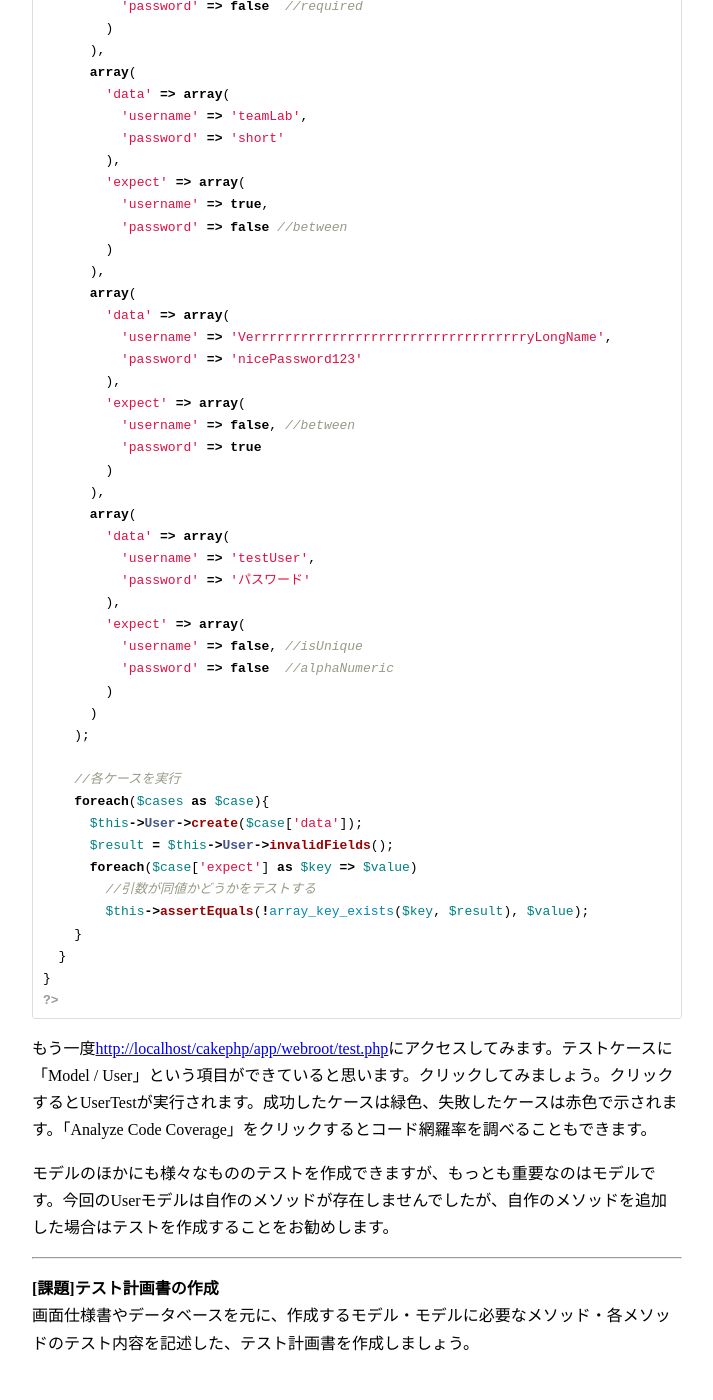
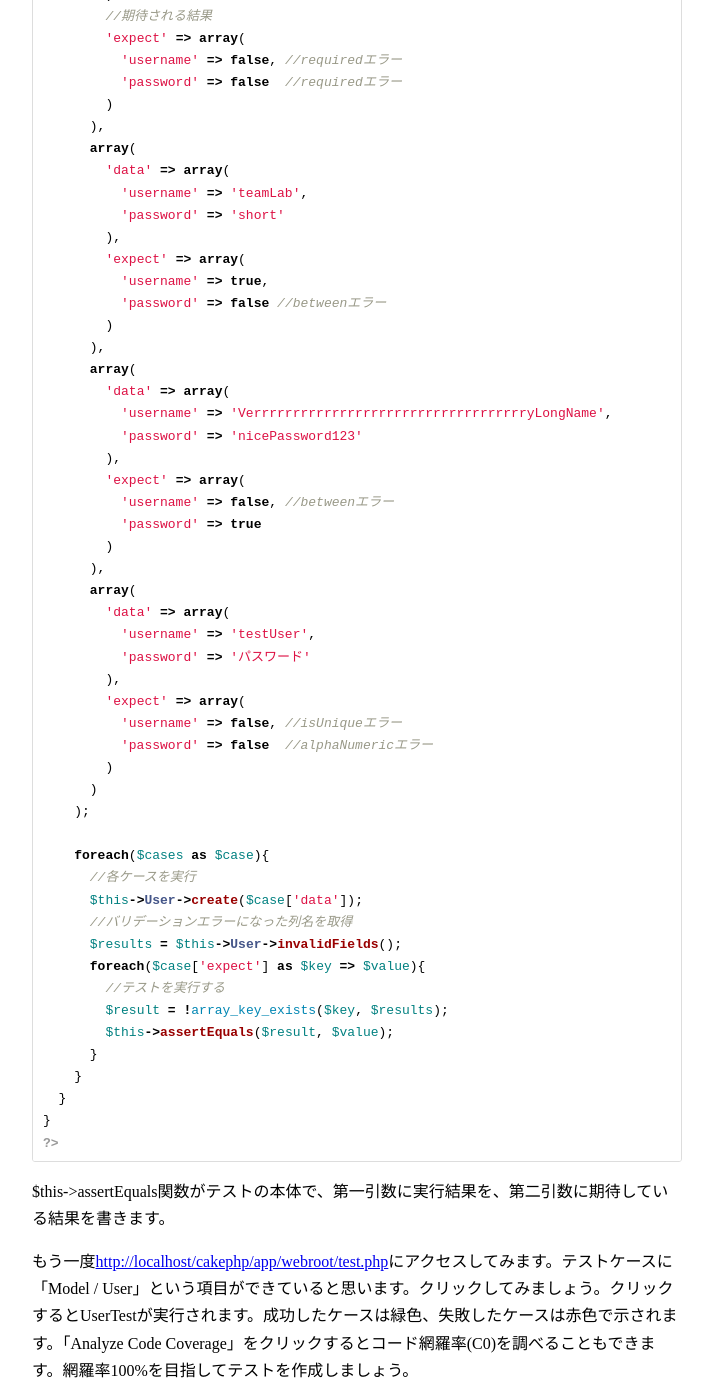
Before and after one commit to kojii/skillup, a Jekyll site: the page built from 3/4.md, in a window 1280 px wide and 1400 px high, scrolled down 1404 px. Shown: the whole window, without its empty margins (458-1171 px from the left). Built offline with Jekyll 4.4.1, drawn with Linux system fonts in a browser that asks for light colours; Markdown is read by kramdown in place of the engine named in the settings; before the commit the page ends 2777 px from its top, so only the background shows below that; some of the changed text lies outside the part shown.

Commit message:
ブラックボックステストであるということ、assertEqualsの説明

````diff
--- a/3/4.md
+++ b/3/4.md
@@ -1,9 +1,9 @@
 ---
 layout: default
 ---
-# STEP3-4.テストを書いてみる
+# STEP3-4.単体テストを書いてみる
 
-実際にテストコードを書いてみましょう。CakePHPではPHPUnitというテストツールを使用して単体テストを行うことができます。まずはPHPUnitをインストールします。phpをインストールしたディレクトリ（WindowsならC:\xampp\php）に移動し、以下のコマンドを管理者権限で実行します。
+実際に単体テストを書いてみましょう。CakePHPではPHPUnitというテストツールを使用して単体テストを自動化することができます。まずはPHPUnitをインストールします。phpをインストールしたディレクトリ（WindowsならC:\xampp\php）に移動し、以下のコマンドを管理者権限で実行します。
 
     pear upgrade PEAR
     pear config-set auto_discover 1
@@ -19,7 +19,7 @@ XDebugを有効にするため、php.iniを編集します。下部に以下の
 
 次にテスト用のデータベースを作成します。phpmyadminを利用して、構造のみをエクスポート・インポートすると簡単です。テスト用データベースの接続情報を/app/Config/database.php内のDATABASE_CONFIGクラスにある$testに記述します。これでテストを実行する準備が整いました。[http://localhost/cakephp/test.php](http://localhost/cakephp/test.php)にアクセスするとCakePHP Test Suiteというページが表示されるはずです。
 
-テストケースを作成してみましょう。今回は[STEP2-7.CakePHPでログイン機能を書いてみる](../2/7.html)で作成したUserモデルのバリデーションのテストを作成します。以下の内容を/app/Test/Case/Model/UserTest.phpという名前で保存します。
+テストケースを作成してみましょう。今回は[STEP2-7.CakePHPでログイン機能を書いてみる](../2/7.html)で作成したUserモデルのバリデーションのテストを作成します。各バリデーションの仕様に対して、エラーになる代表的な値と、エラーにならない代表的な値についてテストを行うのでブラックボックステストの同値分割に該当します。以下の内容を/app/Test/Case/Model/UserTest.phpという名前で保存します。
 
 ```php
 <?php
@@ -48,8 +49,8 @@ class UserTest extends CakeTestCase {
         ),
         //期待される結果
         'expect' => array(
-          'username' => false, //required
-          'password' => false  //required
+          'username' => false, //requiredエラー
+          'password' => false  //requiredエラー
         )
       ),
       array(
@@ -59,7 +60,7 @@ class UserTest extends CakeTestCase {
         ),
         'expect' => array(
           'username' => true,
-          'password' => false //between
+          'password' => false //betweenエラー
         )
       ),
       array(
@@ -68,7 +69,7 @@ class UserTest extends CakeTestCase {
           'password' => 'nicePassword123'
         ),
         'expect' => array(
-          'username' => false, //between
+          'username' => false, //betweenエラー
           'password' => true
         )
       ),
@@ -78,29 +79,28 @@ class UserTest extends CakeTestCase {
           'password' => 'パスワード'
         ),
         'expect' => array(
-          'username' => false, //isUnique
-          'password' => false  //alphaNumeric
+          'username' => false, //isUniqueエラー
+          'password' => false  //alphaNumericエラー
         )
       )
     );
 
-    //各ケースを実行
     foreach($cases as $case){
+      //各ケースを実行
       $this->User->create($case['data']);
-      $result = $this->User->invalidFields();
-      foreach($case['expect'] as $key => $value)
-      	//引数が同値かどうかをテストする
-        $this->assertEquals(!array_key_exists($key, $result), $value);
+      //バリデーションエラーになった列名を取得
+      $results = $this->User->invalidFields();
+      foreach($case['expect'] as $key => $value){
+      	//テストを実行する
+        $result = !array_key_exists($key, $results);
+        $this->assertEquals($result, $value);
+      }
     }
   }
 }
 ?>
 ```
-もう一度[http://localhost/cakephp/app/webroot/test.php](http://localhost/cakephp/app/webroot/test.php)にアクセスしてみます。テストケースに「Model / User」という項目ができていると思います。クリックしてみましょう。クリックするとUserTestが実行されます。成功したケースは緑色、失敗したケースは赤色で示されます。「Analyze Code Coverage」をクリックするとコード網羅率を調べることもできます。
 
-モデルのほかにも様々なもののテストを作成できますが、もっとも重要なのはモデルです。今回のUserモデルは自作のメソッドが存在しませんでしたが、自作のメソッドを追加した場合はテストを作成することをお勧めします。
+$this->assertEquals関数がテストの本体で、第一引数に実行結果を、第二引数に期待している結果を書きます。
 
-***
-
-**[課題]テスト計画書の作成**
-画面仕様書やデータベースを元に、作成するモデル・モデルに必要なメソッド・各メソッドのテスト内容を記述した、テスト計画書を作成しましょう。
+もう一度[http://localhost/cakephp/app/webroot/test.php](http://localhost/cakephp/app/webroot/test.php)にアクセスしてみます。テストケースに「Model / User」という項目ができていると思います。クリックしてみましょう。クリックするとUserTestが実行されます。成功したケースは緑色、失敗したケースは赤色で示されます。「Analyze Code Coverage」をクリックするとコード網羅率(C0)を調べることもできます。網羅率100%を目指してテストを作成しましょう。
````
Also changed, not shown: other parts of 3/4.md (+1 -0 lines).
